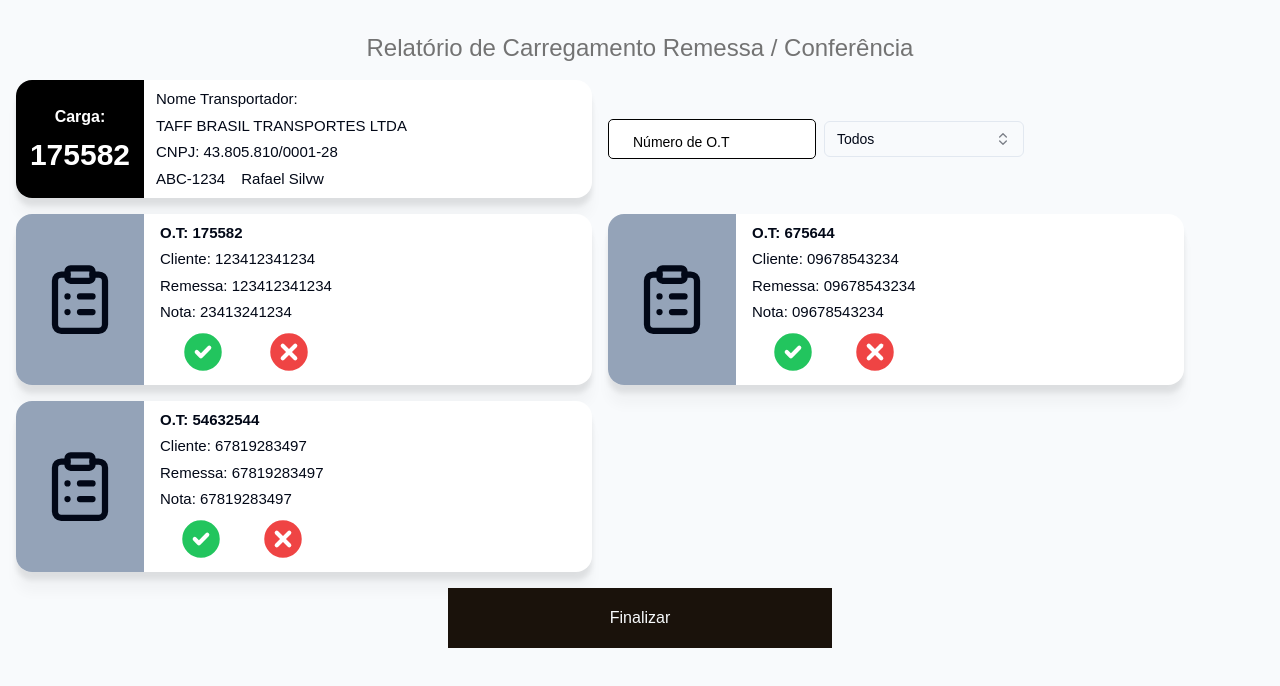
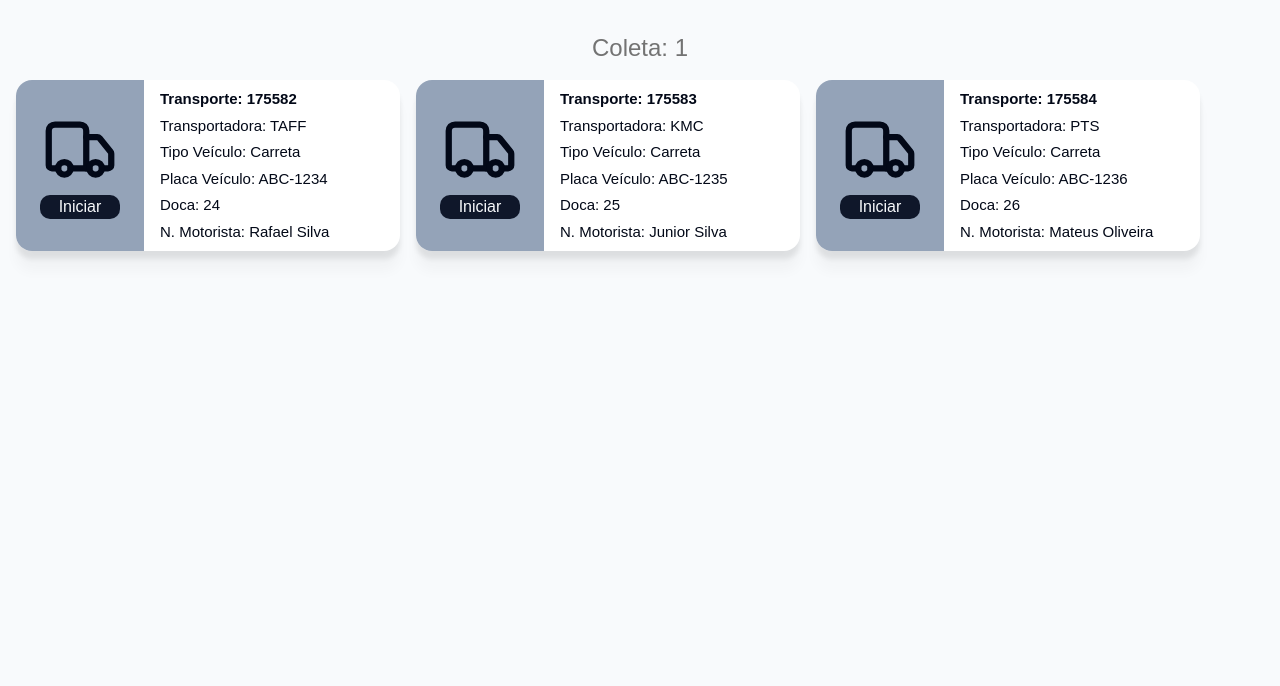
Before and after one commit to triforsys/coletor-bipagem, a React (Vite) app: page /coleta/1 in a window 1280 px wide. Shown: the top 686 px of the page. Built offline with nearby package versions, Linux system fonts and the light colour scheme.

Commit message:
refactor: change initial page and add second step

```diff
--- /dev/null
+++ b/src/Pages/Collect.jsx
@@ -0,0 +1,89 @@
+import React, { useState } from 'react';
+import { userDecode } from '../lib/jwtDecode';
+import Menu from '@/components/layout/Menu';
+import { BoxIcon, TruckIcon } from 'lucide-react';
+import { Button } from '@/components/ui/button';
+import { useNavigate } from 'react-router-dom';
+export default function Collect() {
+  // const [user, setUser] = useState(userDecode());
+
+  const navigate = useNavigate();
+
+  const reportList = [
+    {
+      transport: 175582,
+      transporter: 'TAFF',
+      vehicle: 'Carreta',
+      plate: 'ABC-1234',
+      dock: '24',
+      driverName: 'Rafael Silva',
+      statusColeta: 'acionada',
+      invoiced: 0,
+      readVolumes: 1,
+    },
+    {
+      transport: 175583,
+      transporter: 'KMC',
+      vehicle: 'Carreta',
+      plate: 'ABC-1235',
+      dock: '25',
+      driverName: 'Junior Silva',
+      statusColeta: '',
+      invoiced: 0,
+      readVolumes: 1,
+    },
+    {
+      transport: 175584,
+      transporter: 'PTS',
+      vehicle: 'Carreta',
+      plate: 'ABC-1236',
+      dock: '26',
+      driverName: 'Mateus Oliveira',
+      statusColeta: '',
+      invoiced: 1,
+      readVolumes: 0,
+    },
+  ];
+
+  const redirectToTransportPage = (transport) => navigate(`/transporte/${transport}`);
+
+  const CardReport = ({ children: report }) => {
+    return (
+      <div className="flex rounded-2xl card-shadow min-w-[370px] sm:w-96 h-[171px] gap-2">
+        <div className="flex rounded-l-2xl justify-center w-[128px] flex-col items-center gap-2 bg-slate-400">
+          <TruckIcon className="w-[78px] h-[75px]" />
+          <Button
+            className="rounded-[10px] w-20 h-6"
+            onClick={() => redirectToTransportPage(report.transport)}
+          >
+            Iniciar
+          </Button>
+        </div>
+        <div className="flex flex-col justify-between py-2 pl-2 text-[15px]">
+          <p className="font-bold">Transporte: {report.transport}</p>
+
+          <p>Transportadora: {report.transporter}</p>
+          <p>Tipo Veículo: {report.vehicle}</p>
+          <p>Placa Veículo: {report.plate}</p>
+          <p>Doca: {report.dock}</p>
+          <p>N. Motorista: {report.driverName}</p>
+        </div>
+      </div>
+    );
+  };
+
+  return (
+    <div className="flex justify-center gap-2 mt-4 font-poppins">
+      <div className="flex flex-wrap justify-center md:justify-normal p-4 gap-4">
+        <div className="w-full">
+          <h1 className="text-center text-neutral-500 text-2xl">
+            Coleta: {window.location.pathname.split('/')[2]}
+          </h1>
+        </div>
+        {reportList.map((report) => (
+          <CardReport key={report.transport}>{report}</CardReport>
+        ))}
+      </div>
+    </div>
+  );
+}
--- a/src/Pages/Home.jsx
+++ b/src/Pages/Collects.jsx
@@ -1,10 +1,10 @@
 import React, { useState } from 'react';
 import { userDecode } from '../lib/jwtDecode';
 import Menu from '@/components/layout/Menu';
-import { TruckIcon } from 'lucide-react';
+import { BoxIcon, TruckIcon } from 'lucide-react';
 import { Button } from '@/components/ui/button';
 import { useNavigate } from 'react-router-dom';
-export default function Home() {
+export default function Collects() {
   // const [user, setUser] = useState(userDecode());
 
   const navigate = useNavigate();
@@ -63,7 +63,7 @@ export default function Home() {
     return (
       <div className="flex rounded-2xl card-shadow min-w-[370px] sm:w-96 h-[171px] gap-2">
         <div className="flex rounded-l-2xl justify-center w-[128px] flex-col items-center gap-2 bg-slate-400">
-          <TruckIcon className="w-[78px] h-[75px]" />
+          <BoxIcon className="w-[78px] h-[75px]" />
           {buttonType === 'released' ? (
             <Button
               className="rounded-[10px] w-20 h-6"
--- a/src/Pages/Login.jsx
+++ b/src/Pages/Login.jsx
@@ -20,7 +20,7 @@ export default function Login() {
     try {
       const response = await signIn({ login, password });
       if (signed || response) {
-        navigate('/home');
+        navigate('/coletas');
       }
     } catch (err) {
       console.error(err);
@@ -29,7 +29,7 @@ export default function Login() {
 
   useEffect(() => {
     if (localStorage.getItem('@Auth:token')) {
-      navigate('/home');
+      navigate('/coletas');
     }
   }, []);
   return (
--- a/src/Pages/Report.jsx
+++ b/src/Pages/Transport.jsx
@@ -6,7 +6,8 @@ import { Input } from '@/components/ui/input';
 import { useNavigate } from 'react-router-dom';
 import Select from '@/components/utils/Select';
 
-const formatCNPJ = (cnpj) => cnpj.replace(/^(\d{2})(\d{3})(\d{3})(\d{4})(\d{2})$/, '$1.$2.$3/$4-$5');
+const formatCNPJ = (cnpj) =>
+  cnpj.replace(/^(\d{2})(\d{3})(\d{3})(\d{4})(\d{2})$/, '$1.$2.$3/$4-$5');
 
 let list = [
   {
@@ -68,6 +69,7 @@ const CardInfo = () => {
     plate: 'ABC-1234',
     driverName: 'Rafael Silvw',
   };
+
   return (
     <div className="flex rounded-2xl card-shadow w-[370px] sm:w-[36rem] min-h-24 gap-3">
       <div className="flex rounded-l-2xl justify-center min-w-[128px] flex-col items-center gap-2 bg-black text-white text-md font-bold">
@@ -117,7 +119,7 @@ export default function Report() {
     );
   };
 
-  const redirectToHomePage = () => navigate(`/home`);
+  const redirectToHomePage = () => navigate(`/coletas`);
 
   useEffect(() => {
     setFilteredList(list);
@@ -134,11 +136,10 @@ export default function Report() {
         <CardInfo />
         <div className="flex gap-2 items-center w-[370px] sm:w-[36rem]">
           <Input
-            type="number"
             placeholder="Número de O.T"
             onChange={handleOt}
             ref={otRef}
-            className="rounded-[5px] bg-white border-black md:w-52 h-10 focus-visible:ring-offset-background focus-visible:ring-transparent text-2xl placeholder:text-sm placeholder:flex"
+            className="rounded-[5px] bg-white border-black md:w-52 h-10 focus-visible:ring-offset-background focus-visible:ring-transparent text-xl"
           />
           <Select
             options={[
@@ -155,6 +156,7 @@ export default function Report() {
                 value: 'pending',
               },
             ]}
+            className="border-black"
             InitialTextOption=""
             handleValueChange={handleStatus}
             valueSelected="all"
--- a/src/components/ui/input.jsx
+++ b/src/components/ui/input.jsx
@@ -8,7 +8,7 @@ const Input = React.forwardRef(({ className, type, ...props }, ref) => {
       type={type}
       autoComplete="off"
       className={cn(
-        "flex h-[60px] w-full rounded-[100px] border border-input bg-[#c4c4c4] px-6 py-2 text-sm ring-offset-background file:border-0 file:bg-transparent file:text-sm file:font-medium placeholder:text-black focus-visible:outline-none focus-visible:ring-2 focus-visible:ring-ring focus-visible:ring-offset-2 disabled:cursor-not-allowed disabled:opacity-50",
+        "flex h-[60px] w-full rounded-[100px] border border-input bg-[#c4c4c4] px-6 py-2 text-sm ring-offset-background file:border-0 file:bg-transparent file:text-sm file:font-medium placeholder:text-black placeholder:text-sm focus-visible:outline-none focus-visible:ring-2 focus-visible:ring-ring focus-visible:ring-offset-2 disabled:cursor-not-allowed disabled:opacity-50",
         className
       )}
       ref={ref}
--- a/src/components/utils/Select/index.jsx
+++ b/src/components/utils/Select/index.jsx
@@ -37,7 +37,7 @@ export default function Select({
           role="combobox"
           aria-expanded={open}
           aria-label={InitialTextOption}
-          className={`w-[${size}px] justify-between`}
+          className={`w-[${size}px] justify-between border-black h-full`}
         >
           {value
             ? options.find((option) => option.value === value.toString())?.label
--- a/src/routes/index.jsx
+++ b/src/routes/index.jsx
@@ -1,17 +1,19 @@
 import { BrowserRouter, Route, Routes } from 'react-router-dom';
 import NotFound from '../Pages/NotFound';
 import Login from '../Pages/Login';
-import Home from '@/Pages/Home';
+import Collects from '@/Pages/Collects';
 import { PrivateRoute } from './privateRoutes';
-import Report from '@/Pages/Report';
+import Transport from '@/Pages/Transport';
+import Collect from '@/Pages/Collect';
 
 export default function Rotas() {
   return (
     <BrowserRouter>
       <Routes>
         <Route path="/" element={<Login />} />
-        <Route path="/home" element={<Home />} />
-        <Route path="/coleta/:id" element={<Report />}  />
+        <Route path="/coletas" element={<Collects />} />
+        <Route path="/coleta/:id" element={<Collect />}  />
+        <Route path="/transporte/:id" element={<Transport />} />
         {/* <Route
           path="/home"
           element={
```
